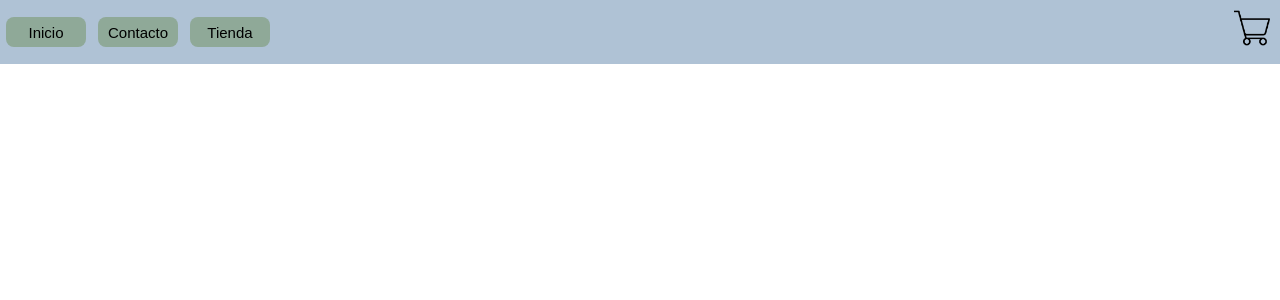
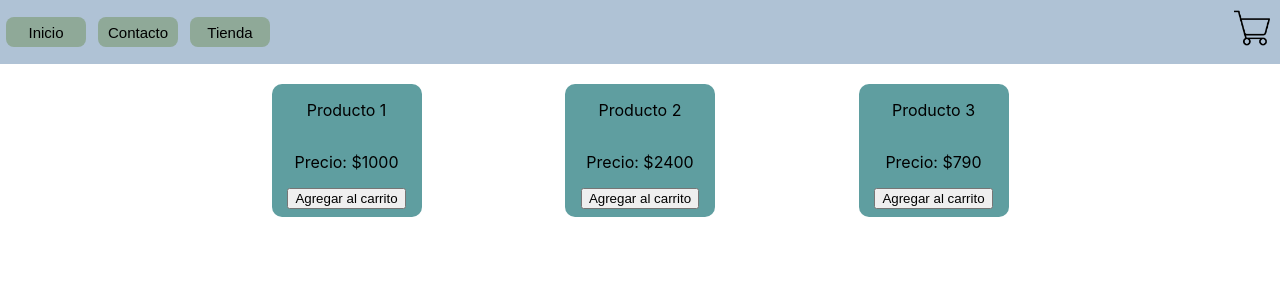
Before and after one commit to santiagohsv/audiotech, a React (Create React App) app: page / in a window 1280 px wide. Shown: the top 300 px of the page. Built offline with nearby package versions, Linux system fonts and the light colour scheme.

Commit message:
Se agregó el componente ItemListContainer

```diff
--- a/src/App.css
+++ b/src/App.css
@@ -2,37 +2,11 @@
   text-align: center;
 }
 
-.App-logo {
-  height: 40vmin;
-  pointer-events: none;
+.item-list-container {
+  width: 80%;
+  margin: auto;
+  margin-top: 20px;
+  display: flex;
+  align-items: center;
+  justify-content: space-evenly;
 }
-
-@media (prefers-reduced-motion: no-preference) {
-  .App-logo {
-    animation: App-logo-spin infinite 20s linear;
-  }
-}
-
-.App-header {
-  background-color: #282c34;
-  min-height: 100vh;
-  display: flex;
-  flex-direction: column;
-  align-items: center;
-  justify-content: center;
-  font-size: calc(10px + 2vmin);
-  color: white;
-}
-
-.App-link {
-  color: #61dafb;
-}
-
-@keyframes App-logo-spin {
-  from {
-    transform: rotate(0deg);
-  }
-  to {
-    transform: rotate(360deg);
-  }
-}
--- a/src/App.js
+++ b/src/App.js
@@ -1,10 +1,17 @@
 import './App.css';
 import NavBar from "./components/NavBar"
+import ItemListContainer from './components/ItemListContainer';
 
 function App() {
   return (
     <div>
       <NavBar/>
+      <div className="item-list-container">
+      <ItemListContainer productTittle='Producto 1' productPrice='1000' />
+      <ItemListContainer productTittle='Producto 2' productPrice='2400' />
+      <ItemListContainer productTittle='Producto 3' productPrice='790' />
+      </div>
+
     </div>
   )
 }
--- /dev/null
+++ b/src/components/ItemListContainer/index.jsx
@@ -0,0 +1,13 @@
+import "./styles.css";
+
+function ItemListContainer({ productTittle, productPrice }) {
+  return (
+    <div className="item-list-card">
+      <p>{productTittle}</p>
+      <p>Precio: ${productPrice}</p>
+      <button>Agregar al carrito</button>
+    </div>
+  );
+}
+
+export default ItemListContainer;
--- /dev/null
+++ b/src/components/ItemListContainer/styles.css
@@ -0,0 +1,11 @@
+.item-list-card {
+  width: 150px;
+  height: auto;
+  background-color: cadetblue;
+  border-radius: 10px;
+  display: flex;
+  flex-direction: column;
+  align-items: center;
+  padding-bottom: 8px;
+  margin-bottom: 4px;
+}
```
